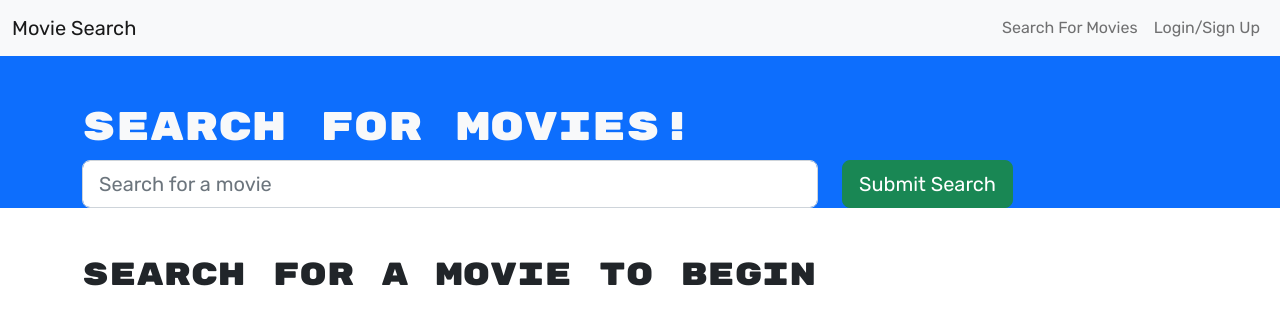
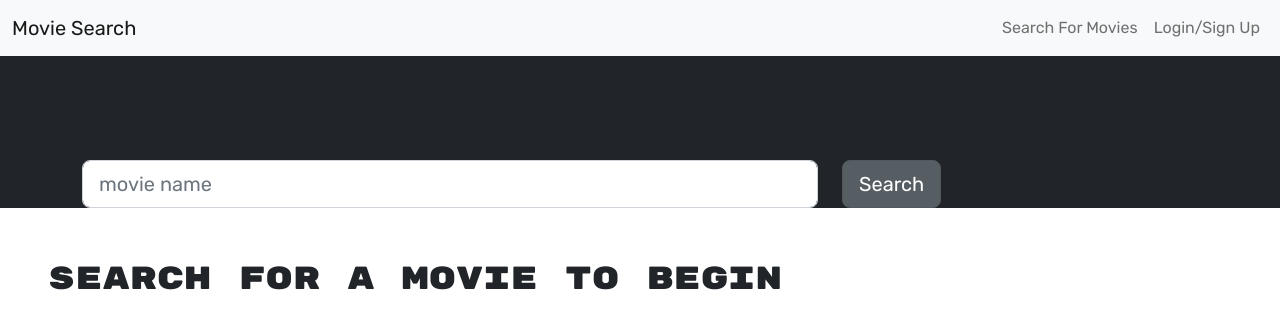
Before and after one commit to gesu001/Movies-Search, a React (Create React App) app in the folder client/: page / in a window 1280 px wide. Shown: the top 328 px of the page. Built offline with nearby package versions, Linux system fonts and the light colour scheme.

Commit message:
add boostrap to search/saved movie page

```diff
--- a/client/src/pages/Home.js
+++ b/client/src/components/Comments.js
@@ -1,11 +1,11 @@
 import React from 'react';
 import { useQuery } from '@apollo/client';
 
-import CommentList from '../components/CommentList';
+import CommentList from './CommentList';
 
 import { QUERY_COMMENTS } from '../utils/queries';
 
-const Home = ({movieId}) => {
+const Comments= ({movieId}) => {
   const { loading, data } = useQuery(QUERY_COMMENTS, {
     variables: {movieId: movieId}
   });
@@ -29,4 +29,4 @@ const Home = ({movieId}) => {
   );
 };
 
-export default Home;
+export default Comments;
--- a/client/src/pages/SavedMovies.js
+++ b/client/src/pages/SavedMovies.js
@@ -4,7 +4,8 @@ import {
   Card,
   Button,
   Row,
-  Col
+  Col,
+  CardGroup
 } from 'react-bootstrap';
 import { Link } from 'react-router-dom';
 import Auth from '../utils/auth';
@@ -59,25 +60,25 @@ const SavedMovies = () => {
             ? `Viewing ${userData.movies.length} saved ${userData.movies.length === 1 ? 'movie' : 'movies'}:`
             : 'You have no saved movies!'}
         </h2>
-        <Row>
+        <Row xs={1} md={3} className="g-4">
           {userData?.movies?.map((movie) => {
             return (
-              <Col md="4">
+              <CardGroup>
                 <Card key={movie._id} border='dark'>
                   {movie.image ? <Card.Img src={movie.image} alt={`The cover for ${movie.title}`} variant='top' /> : null}
                   <Card.Body>
                     <Card.Title>{movie.title}</Card.Title>
+                    <p><Link className='btn-block btn-info' to={`/movie/${movie.movieId}`}>
+                    View Movie Details</Link></p>
                     <Card.Text>{movie.overview}</Card.Text>
-                    <p>{movie._id}</p>
-                    <p>{movie.movieId}</p>
-                    {/* <Link className='btn-block btn-info' to={`/movie/${movie.movieId}`}
-                        >View Details</Link> */}
-                    <Button className='btn-block btn-danger' onClick={() => handleDeleteMovie(movie._id)}>
+                    {/* <p>{movie._id}</p>
+                    <p>{movie.movieId}</p> */}
+                  </Card.Body>
+                  <Card.Footer className="text-muted"><Button className='btn-block' onClick={() => handleDeleteMovie(movie._id)}>
                       Delete this Movie!
-                    </Button>
-                  </Card.Body>
+                    </Button></Card.Footer>
                 </Card>
-              </Col>
+              </CardGroup>
             );
           })}
         </Row>
--- a/client/src/pages/SearchMovies.js
+++ b/client/src/pages/SearchMovies.js
@@ -5,7 +5,9 @@ import {
   Form,
   Button,
   Card,
-  Row
+  Row,
+  Nav,
+  CardGroup
 } from 'react-bootstrap';
 import { Link } from 'react-router-dom';
 // import Auth from '../utils/auth';
@@ -81,7 +83,7 @@ const SearchMovies = () => {
 
   return (
     <>
-      <div className='text-light bg-primary pt-5'>
+      <div className='text-dark bg-dark pt-5'>
         <Container>
           <h1>Search for Movies!</h1>
           <Form onSubmit={handleFormSubmit}>
@@ -93,12 +95,12 @@ const SearchMovies = () => {
                   onChange={(e) => setSearchInput(e.target.value)}
                   type='text'
                   size='lg'
-                  placeholder='Search for a movie'
+                  placeholder='movie name'
                 />
               </Col>
               <Col xs={12} md={4}>
-                <Button type='submit' variant='success' size='lg'>
-                  Submit Search
+                <Button type='submit' variant="secondary" size="lg" active>
+                  Search
                 </Button>
               </Col>
             </Row>
@@ -106,34 +108,34 @@ const SearchMovies = () => {
         </Container>
       </div>
 
-      <Container>
-        <h2 className='pt-5'>
+      <div className='p-5'>
+        <h2 className='pt-1'>
           {searchedMovies.length
             ? `Viewing ${searchedMovies.length} results:`
             : 'Search for a movie to begin'}
         </h2>
-        <Row>
+        <Row xs={1} md={3} lg={4} className="g-4">
           {searchedMovies.map((movie) => {
             return (
-              <Col md="3">
-                <Card key={movie.movieId} border='dark'>
+              <CardGroup>
+                <Card className="bg-dark text-white" key={movie.movieId} border='dark'>
+                <Nav.Link as={Link} to={`/movie/${movie.movieId}`}>
                   {movie.image ? (
                     <Card.Img src={movie.image} alt={`The cover for ${movie.title}`} variant='top' />
                   ) : null}
                   <Card.Body>
                     <Card.Title>{movie.title}</Card.Title>
                     <p className='small'>Release Date: {movie.releaseDate}</p>
-                    <p className='small'>Rating: {movie.voteAverage}/10</p>
-                    <Card.Text>{movie.overview}</Card.Text>
-                    <Link className='btn-block btn-info' to={`/movie/${movie.movieId}`}
-                        >View Details</Link>
+                    <p>Rating: {movie.voteAverage}/10</p>
+                    <Card.Text>{movie.overview}{' '}</Card.Text>
                   </Card.Body>
+                  </Nav.Link>
                 </Card>
-              </Col>
+              </CardGroup>
             );
           })}
         </Row>
-      </Container>
+      </div>
     </>
   );
 };
--- a/client/src/pages/SingleMovie.js
+++ b/client/src/pages/SingleMovie.js
@@ -17,7 +17,7 @@ import { SAVE_MOVIE } from '../utils/mutations';
 
 import { QUERY_ME } from '../utils/queries';
 
-import Home from './Home';
+import Comments from '../components/Comments';
 import CommentForm from '../components/CommentForm';
 
 
@@ -109,19 +109,28 @@ const SingleMovie = () => {
   return (
     <>
     <Container>
-    <Row>
-    <Col md="8">
-    <Card key={movieId} border='dark'>
+    {/* <Row class='g-0'> */}
+    {/* <Col md="8"> */}
+    <Card key={movieId} border='dark' style={{width:"100%"}}>
+      <Row class='g-0'>
+
+        <Col md='4'>
         {movieData.image ? (
           <Card.Img src={movieData.image} alt={`The cover for ${movieData.title}`} variant='top' />
         ) : null}
+        </Col>
+
+        <Col md='8'>
         <Card.Body>
           <Card.Title>{movieData.title}</Card.Title>
           <p className='small'>Release Date: {movieData.releaseDate}</p>
           <p className='small'>Rating: {movieData.voteAverage}/10</p>
           <Card.Text>{movieData.overview}</Card.Text>
           <a href={movieData.homepage} target="_blank" rel="noopener noreferrer">Visit Movie Homepage</a>
-          {Auth.loggedIn() && (
+        </Card.Body>
+        </Col>
+        <Col>
+        <Card.Footer className="text-muted, text-center">{Auth.loggedIn() && (
             <Button
               disabled={savedMovieIds?.some((savedMovieId) => savedMovieId === movieId)}
               className='btn-block btn-info'
@@ -130,24 +139,23 @@ const SingleMovie = () => {
                 ? 'This movie has already been saved!'
                 : 'Save this Movie!'}
             </Button>
-          )}
-        </Card.Body>
+          )}</Card.Footer>
+          </Col>
+
+        </Row>
       </Card>
-      </Col>
+      {/* </Col> */}
       <Col md="4">
       <p>{movieId}</p>
       <div className="my-5">
-        <Home movieId={ movieId }/>
+        <Comments movieId={ movieId }/>
       </div>
       <div className="m-3 p-4" style={{ border: '1px dotted #1a1a1a' }}>
         <CommentForm movieId={ movieId } />
       </div>
         </Col>
-        </Row>
+        {/* </Row> */}
     </Container>
-
-
-
     </>
   );
 };
```
Also changed, not shown: client/src/App.js (indentation only).
